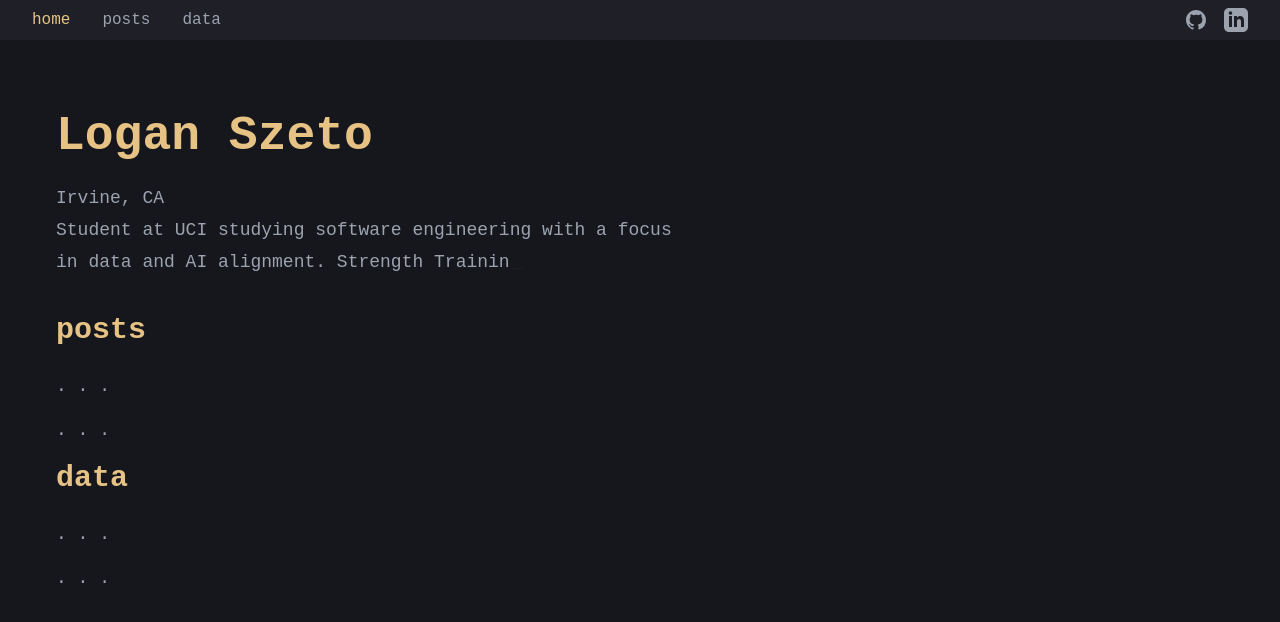
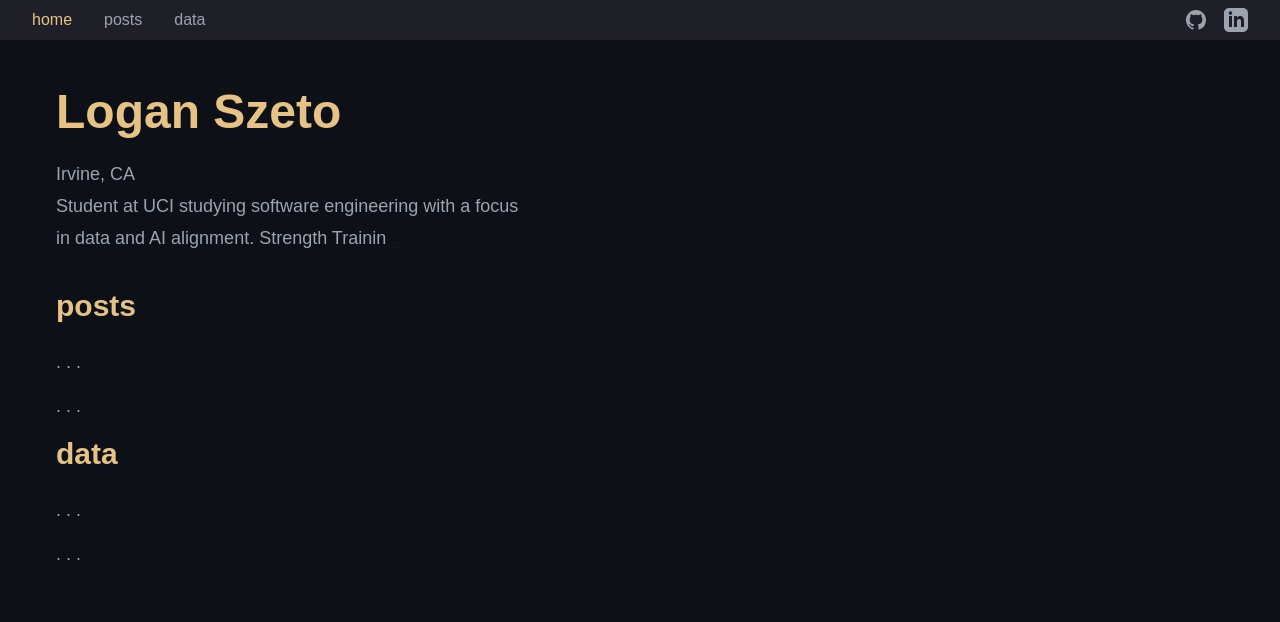
Before and after one commit to loganszeto/loganszeto, a Next.js app: page / in a window 1280 px wide. Shown: the top 622 px of the page. Built offline with nearby package versions, Linux system fonts and the light colour scheme; a web font is replaced by a local one.

Commit message:
Remove duplicate styles from layout.tsx

```diff
--- a/app/layout.tsx
+++ b/app/layout.tsx
@@ -14,9 +14,9 @@ export default function RootLayout({
 }) {
   return (
     <html lang="en">
-      <body style={{ fontFamily: 'Cascadia, monospace' }} className="bg-[#16161d] text-gray-100">
+      <body>
         <Tabs />
-        <div className="editor-content p-6">
+        <div className="editor-content">
           {children}
         </div>
       </body>
```
